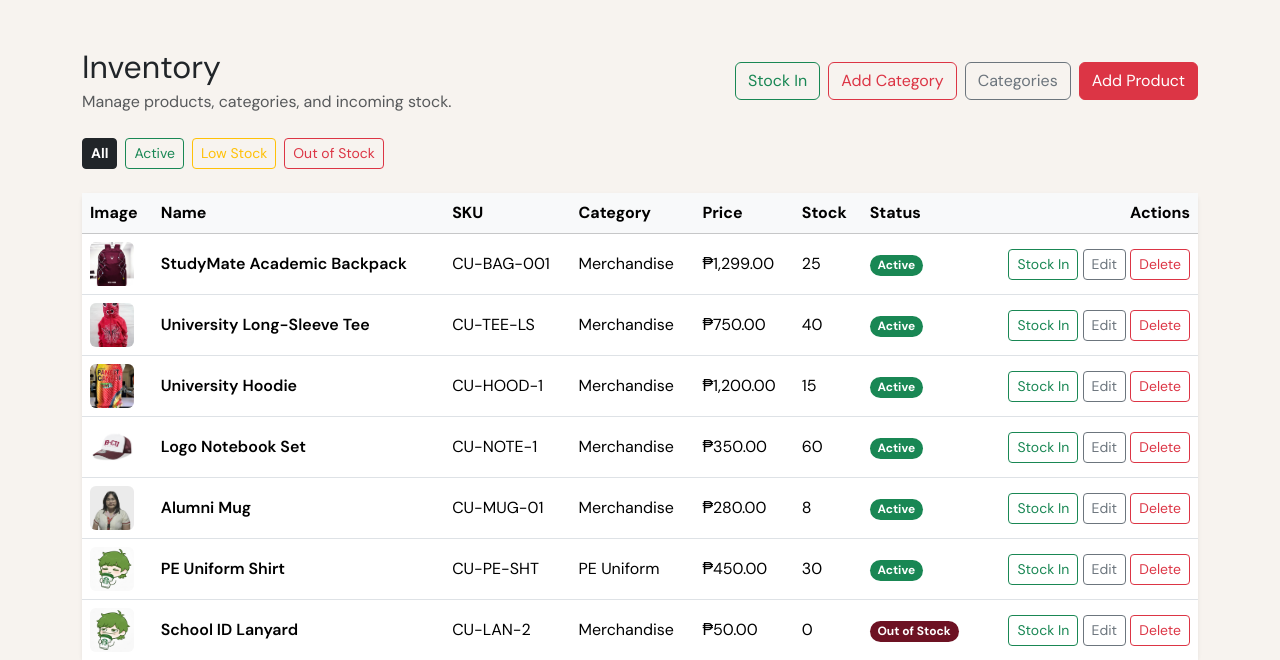
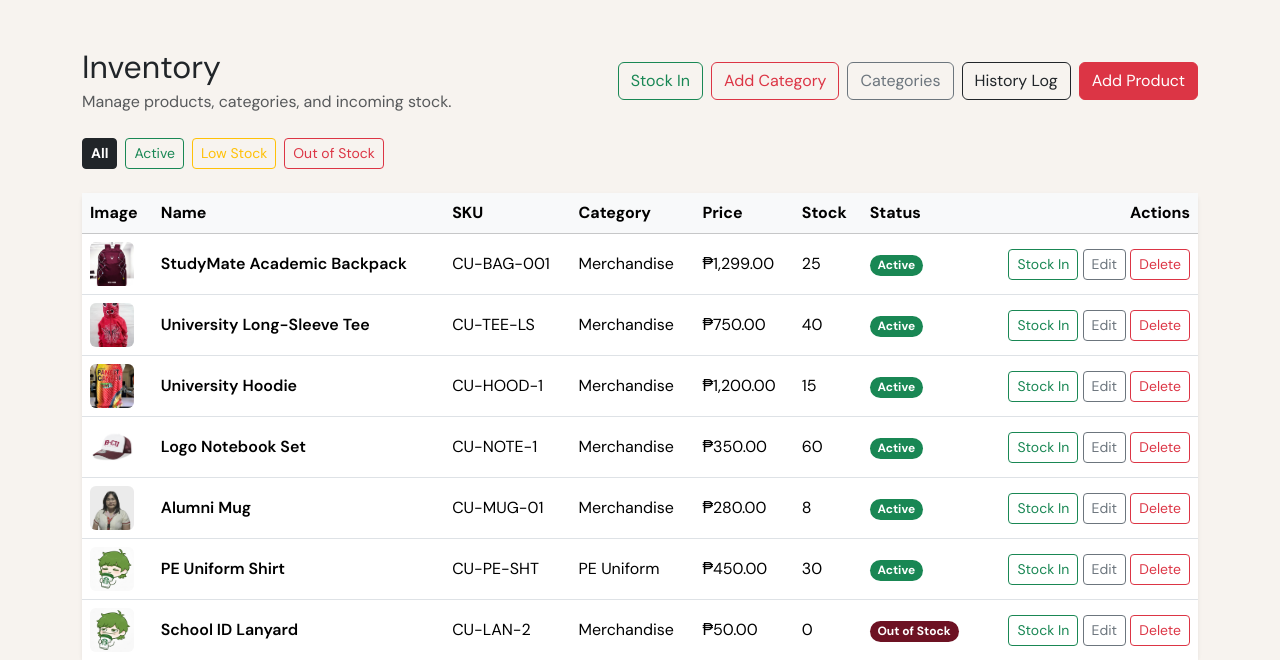
Before and after one commit to Glanvin/ci3-giftshop, a CodeIgniter app: page /ci3-giftshop/staff/inventory in a window 1280 px wide. Shown: the part 66-726 px from the top of the page. Run offline with CodeIgniter, Linux system fonts and the light colour scheme; a user stored in the database is signed in; data comes from the database, SQL or seed files in the repository.

Commit message:
History logging of stock inventory (#9)
Co-authored-by: Glavin <glavin.code@gmail.com>

```diff
--- a/application/controllers/StaffController.php
+++ b/application/controllers/StaffController.php
@@ -546,6 +546,7 @@ class StaffController extends CI_Controller {
 			'products' => $this->Product_model->get_by_filter($filter),
 			'counts' => $this->Product_model->get_counts(),
 			'categories' => $this->Category_model->get_all(),
+			'inventory_logs' => $this->Product_model->get_inventory_logs(100),
 			'message' => $this->session->flashdata('message'),
 			'open_modal' => $open_modal,
 			'upload_error' => $upload_error,
--- a/application/models/Product_model.php
+++ b/application/models/Product_model.php
@@ -297,4 +297,22 @@ class Product_model extends CI_Model {
 		}
 		return $this->db->trans_commit();
 	}
+
+	/** Return the most recent inventory movements with their product and actor. */
+	public function get_inventory_logs($limit = 100)
+	{
+		if ( ! $this->db->table_exists('inventory_logs')) {
+			return array();
+		}
+
+		return $this->db
+			->select('l.*, p.name AS product_name, u.full_name AS actor_name')
+			->from('inventory_logs l')
+			->join('products p', 'l.product_id = p.id', 'left')
+			->join('users u', 'l.user_id = u.id', 'left')
+			->order_by('l.created_at', 'DESC')
+			->limit(max(1, min(500, (int) $limit)))
+			->get()
+			->result_array();
+	}
 }
--- a/application/views/staff/inventory.php
+++ b/application/views/staff/inventory.php
@@ -25,6 +25,9 @@
             </button>
             <button type="button" class="btn btn-outline-secondary" data-bs-toggle="modal" data-bs-target="#viewCategoriesModal">
                 Categories
+            </button>
+            <button type="button" class="btn btn-outline-dark" data-bs-toggle="modal" data-bs-target="#inventoryHistoryModal">
+                History Log
             </button>
             <button type="button" class="btn btn-danger" data-bs-toggle="modal" data-bs-target="#addProductModal">
                 Add Product
@@ -228,6 +231,47 @@
     </div>
 </div>
 
+<div class="modal fade" id="inventoryHistoryModal" tabindex="-1" aria-labelledby="inventoryHistoryModalLabel" aria-hidden="true">
+    <div class="modal-dialog modal-xl modal-dialog-scrollable">
+        <div class="modal-content">
+            <div class="modal-header">
+                <h5 class="modal-title" id="inventoryHistoryModalLabel">Inventory Activity History</h5>
+                <button type="button" class="btn-close" data-bs-dismiss="modal" aria-label="Close"></button>
+            </div>
+            <div class="modal-body">
+                <div class="table-responsive">
+                    <table class="table table-sm table-hover align-middle mb-0">
+                        <thead class="table-light">
+                            <tr><th>Date</th><th>Product</th><th>Action</th><th>Change</th><th>Before</th><th>After</th><th>Reference</th><th>Supplier</th><th>Member / Staff</th><th>Notes</th></tr>
+                        </thead>
+                        <tbody>
+                            <?php if (empty($inventory_logs)): ?>
+                                <tr><td colspan="10" class="text-center text-muted py-4">No inventory activity recorded yet.</td></tr>
+                            <?php else: ?>
+                                <?php foreach ($inventory_logs as $log): ?>
+                                    <tr>
+                                        <td class="text-nowrap"><?php echo ! empty($log['created_at']) ? html_escape(date('M d, Y H:i', strtotime($log['created_at']))) : '—'; ?></td>
+                                        <td><?php echo html_escape($log['product_name'] ?: 'Deleted product'); ?></td>
+                                        <td><?php echo html_escape(ucfirst(str_replace('_', ' ', $log['action']))); ?></td>
+                                        <td class="<?php echo (int) $log['quantity_change'] < 0 ? 'text-danger' : 'text-success'; ?>"><?php echo (int) $log['quantity_change'] > 0 ? '+' : ''; ?><?php echo (int) $log['quantity_change']; ?></td>
+                                        <td><?php echo (int) $log['previous_quantity']; ?></td>
+                                        <td><?php echo (int) $log['new_quantity']; ?></td>
+                                        <td><?php echo html_escape($log['reference_no'] ?: '—'); ?></td>
+                                        <td><?php echo html_escape($log['supplier'] ?: '—'); ?></td>
+                                        <td><?php echo html_escape($log['actor_name'] ?: 'Unknown user'); ?></td>
+                                        <td><?php echo html_escape($log['notes'] ?: '—'); ?></td>
+                                    </tr>
+                                <?php endforeach; ?>
+                            <?php endif; ?>
+                        </tbody>
+                    </table>
+                </div>
+            </div>
+            <div class="modal-footer"><button type="button" class="btn btn-outline-secondary" data-bs-dismiss="modal">Close</button></div>
+        </div>
+    </div>
+</div>
+
 <script>
 document.addEventListener('DOMContentLoaded', function () {
     var searchInput = document.getElementById('stock-in-search');
```
